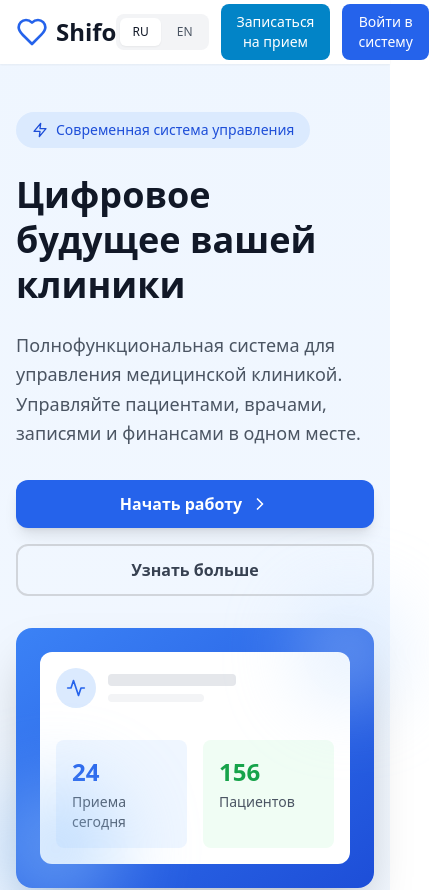
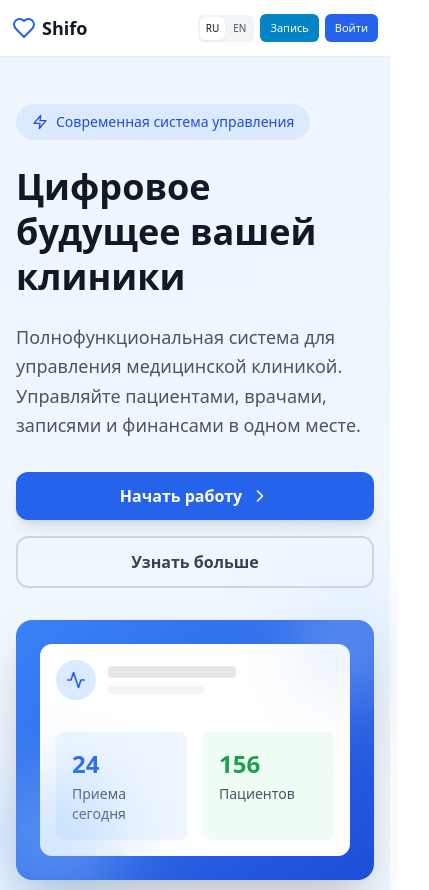
Before and after one commit to isoboi/shifo-design, a React (Vite) app: page / in a window 390 px wide. Shown: the top 890 px of the page, 429 px wide, since content can reach past the window. Built offline with nearby package versions, Linux system fonts and the light colour scheme.

Commit message:
Updated Landing.tsx

```diff
--- a/src/components/Landing.tsx
+++ b/src/components/Landing.tsx
@@ -155,17 +155,17 @@ export function Landing({ onGetStarted, onBooking }: LandingProps) {
   return (
     <div className="min-h-screen bg-gradient-to-b from-blue-50 to-white">
       <nav className="bg-white shadow-sm sticky top-0 z-50">
-        <div className="max-w-7xl mx-auto px-4 sm:px-6 lg:px-8">
-          <div className="flex justify-between items-center h-16">
-            <div className="flex items-center space-x-2">
-              <Heart className="w-8 h-8 text-blue-600" />
-              <span className="text-2xl font-bold text-gray-900">Shifo</span>
+        <div className="max-w-7xl mx-auto px-3 sm:px-6 lg:px-8">
+          <div className="flex justify-between items-center h-14 sm:h-16">
+            <div className="flex items-center space-x-1.5 sm:space-x-2">
+              <Heart className="w-6 h-6 sm:w-8 sm:h-8 text-blue-600" />
+              <span className="text-lg sm:text-2xl font-bold text-gray-900">Shifo</span>
             </div>
-            <div className="flex items-center space-x-3">
-              <div className="flex items-center space-x-1 bg-gray-100 rounded-lg p-1">
+            <div className="flex items-center gap-1.5 sm:gap-3">
+              <div className="flex items-center space-x-0.5 sm:space-x-1 bg-gray-100 rounded-md sm:rounded-lg p-0.5 sm:p-1">
                 <button
                   onClick={() => setLanguage('ru')}
-                  className={`px-3 py-1.5 rounded-md text-xs font-medium transition-all ${
+                  className={`px-1.5 sm:px-3 py-1 sm:py-1.5 rounded-md text-[10px] sm:text-xs font-medium transition-all ${
                     language === 'ru'
                       ? 'bg-white text-gray-900 shadow-sm'
                       : 'text-gray-600 hover:text-gray-900'
@@ -175,7 +175,7 @@ export function Landing({ onGetStarted, onBooking }: LandingProps) {
                 </button>
                 <button
                   onClick={() => setLanguage('en')}
-                  className={`px-3 py-1.5 rounded-md text-xs font-medium transition-all ${
+                  className={`px-1.5 sm:px-3 py-1 sm:py-1.5 rounded-md text-[10px] sm:text-xs font-medium transition-all ${
                     language === 'en'
                       ? 'bg-white text-gray-900 shadow-sm'
                       : 'text-gray-600 hover:text-gray-900'
@@ -187,16 +187,18 @@ export function Landing({ onGetStarted, onBooking }: LandingProps) {
               {onBooking && (
                 <button
                   onClick={onBooking}
-                  className="bg-sky-600 text-white px-4 md:px-6 py-2 rounded-lg hover:bg-sky-700 transition-colors font-medium text-sm md:text-base"
+                  className="bg-sky-600 text-white px-2.5 sm:px-4 md:px-6 py-1.5 sm:py-2 rounded-md sm:rounded-lg hover:bg-sky-700 transition-colors font-medium text-[11px] sm:text-sm md:text-base whitespace-nowrap"
                 >
-                  {t.bookAppointment}
+                  <span className="hidden sm:inline">{t.bookAppointment}</span>
+                  <span className="sm:hidden">{language === 'ru' ? 'Запись' : 'Book'}</span>
                 </button>
               )}
               <button
                 onClick={onGetStarted}
-                className="bg-blue-600 text-white px-4 md:px-6 py-2 rounded-lg hover:bg-blue-700 transition-colors font-medium text-sm md:text-base"
+                className="bg-blue-600 text-white px-2.5 sm:px-4 md:px-6 py-1.5 sm:py-2 rounded-md sm:rounded-lg hover:bg-blue-700 transition-colors font-medium text-[11px] sm:text-sm md:text-base whitespace-nowrap"
               >
-                {t.loginButton}
+                <span className="hidden sm:inline">{t.loginButton}</span>
+                <span className="sm:hidden">{language === 'ru' ? 'Войти' : 'Login'}</span>
               </button>
             </div>
           </div>
```
